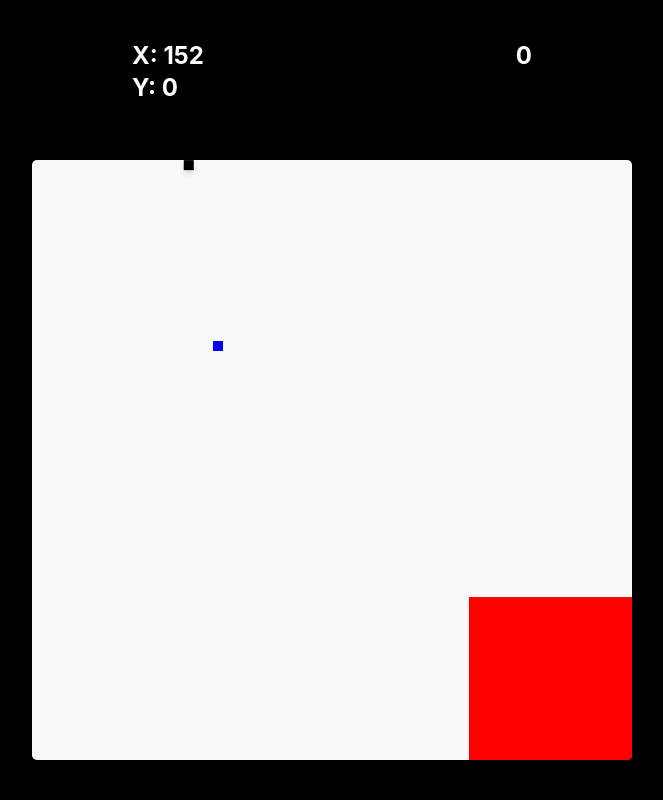
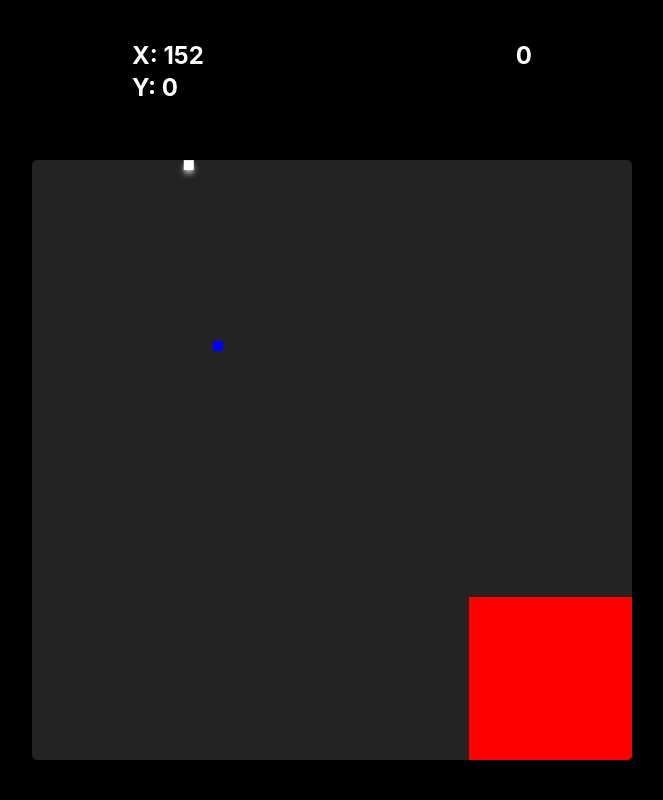
Before and after one commit to iamrashed01/fatisbad, a website built with Vite: page index.html in a window 1280 px wide. Shown: the whole page, without its empty margins (308-971 px from the left). Built offline with nearby package versions, Linux system fonts and the light colour scheme.

Commit message:
refactor code

```diff
--- a/src/game.ts
+++ b/src/game.ts
@@ -165,13 +165,16 @@ function step(timestamp: number) {
       }
 
       // is the belley crash with inner wall ? ok end the game 🤕
-      isBelleyCrashWithWall({
-        belleyPositionX: countX,
-        belleyPositionY: countY,
-        boxSize: boxSize + gameScore,
-        customWalls: customWalls,
-        endTheGame: endTheGame,
-      });
+      if (
+        isBelleyCrashWithWall({
+          belleyPositionX: countX,
+          belleyPositionY: countY,
+          boxSize: boxSize + gameScore,
+          customWalls: customWalls,
+        })
+      ) {
+        endTheGame();
+      }
     }
   }
 
--- a/src/style.css
+++ b/src/style.css
@@ -24,7 +24,7 @@
 #board {
   width: 600px;
   height: 600px;
-  background: #f9f9f9;
+  background: #232323;
   border-radius: 5px;
   position: relative;
 }
@@ -36,7 +36,7 @@
   left: 0;
   top: 0;
   z-index: 11;
-  background: #000;
+  background: #fff;
 }
 
 .wall {
--- a/src/utils/index.ts
+++ b/src/utils/index.ts
@@ -15,18 +15,15 @@ interface IIsBelleyCrashWithWall {
   belleyPositionY: number;
   customWalls: IWall[];
   boxSize: number;
-  endTheGame: Function;
 }
 export function isBelleyCrashWithWall({
   belleyPositionX,
   belleyPositionY,
   customWalls,
   boxSize,
-  endTheGame,
 }: IIsBelleyCrashWithWall) {
-  if (
   // x is under wall x to wall x+body dimension
-    customWalls.some(
+  return customWalls.some(
     (el) =>
       (belleyPositionX > el.x &&
         belleyPositionX < el.x + el.body &&
@@ -38,10 +35,7 @@ export function isBelleyCrashWithWall({
         // y is under wall y to wall y+body dimension
         belleyPositionY + boxSize > el.y &&
         belleyPositionY + boxSize < el.y + el.body)
-    )
-  ) {
-    endTheGame();
-  }
+  );
 }
 
 interface IIsBelleyEat {
```
Lines whose indentation alone changed are shown as unchanged.
